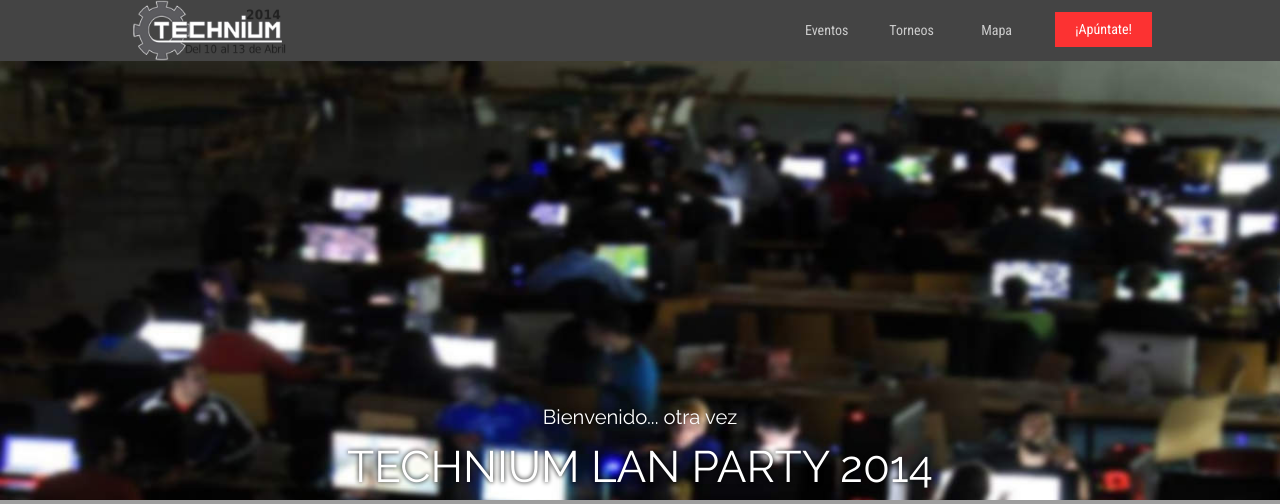
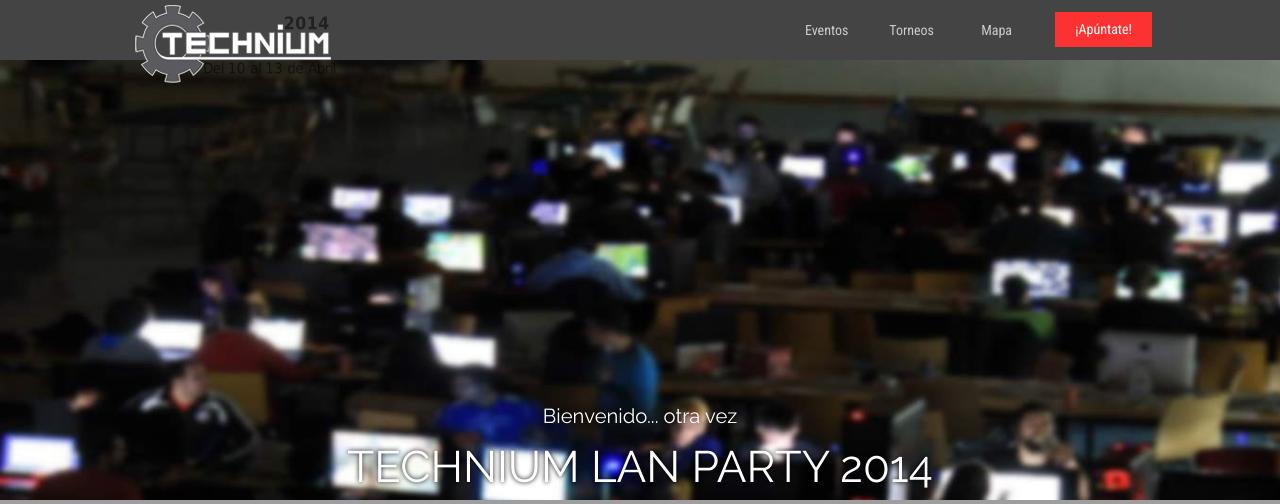
Before and after one commit to ndrs92/Technium-Web, a PHP site: page / in a window 1280 px wide. Shown: the top 504 px of the page. Run offline with PHP 8.4, Linux system fonts and the light colour scheme; some libraries are stand-ins or nearby versions; some web fonts are replaced; grey boxes are pictures that could not be loaded.

Commit message:
Changed lot of things, tried to keep web ready to public... kind of. Need to add some resources and its done

```diff
--- a/index.html
+++ b/index.html
@@ -41,7 +41,7 @@
    <div class="row collapse">
       <div class="three columns mobile-three">
          <div class="logo">
-            <img src="images/logotechnium.png" width="160" alt="Flatline" />
+            <img id="logofloat" src="images/logotechnium.png"  alt="Flatline" />
          </div>
       </div>
       <div class="nine columns mobile-one">
@@ -188,11 +188,8 @@
                                     data-cycle-next=".next"
                                     data-cycle-easing="easeInExpo"
                                     >
-                                    <a class="prev"><img height=64px width=64px src="images/arrow_left.png" /></span></a>
-                                    <a class="next"><img height=64px width=64px src="images/arrow_right.png" /></a>
-                                    <img src="images/feat-lrg-01.jpg" alt="" />
-                                    <img src="images/feat-lrg-02.jpg" alt="" />
-                                    <img src="images/feat-lrg-03.jpg" alt="" />
+                                    <img src="images/t2013_1.jpg" alt="" />
+
                                  </div>
                               </div>
                            </div>
@@ -249,9 +246,8 @@
                                  >
                                  <a class="prev"><img height=64px width=64px src="images/arrow_left.png" /></a>
                                  <a class="next"><img height=64px width=64px src="images/arrow_right.png" /></a>
-                                 <img src="images/feat-lrg-01.jpg" alt="" />
-                                 <img src="images/feat-lrg-02.jpg" alt="" />
-                                 <img src="images/feat-lrg-03.jpg" alt="" />
+                                 <img src="images/oculus1.jpg" alt="" />
+                                 <img src="images/hama1.jpg" alt="" />
                               </div>
                            </div>
                         </div>
@@ -310,11 +306,7 @@
                               data-cycle-next=".next"
                               data-cycle-easing="easeInExpo"
                               >
-                              <a class="prev"><img height=64px width=64px src="images/arrow_left.png" /></a>
-                              <a class="next"><img height=64px width=64px src="images/arrow_right.png" /></a>
-                              <img src="images/feat-lrg-01.jpg" alt="" />
-                              <img src="images/feat-lrg-02.jpg" alt="" />
-                              <img src="images/feat-lrg-03.jpg" alt="" />
+                              <img src="images/lanzcd1.jpg" alt="" />
                            </div>
                         </div>
                      </div>
@@ -537,187 +534,17 @@
             </article>
          </div>
       </div>
-      <!-- END.INNER-->
    </div>
-   <!-- END  2ND 3COL -->
 </div>
-<!-- START 3RD 3COL -->
-<div class="three mobile-two columns">
-   <!-- START.INNER-->
-   <figure class="project" id="project03">
-      <div class="thumb">
-         <a class="open-project" data-project="03" href="#project03"><img src="images/feat-03.jpg" alt="" /></a>
 
-      </div>
-      <figcaption>
-         <h3>COSA C</h3>
-         <p>Technium 2014</p>
-      </figcaption>
-   </figure>
-   <div class="project-window" id="showcase03">
-      <div class="row collapse content">
-         <div class="twelve columns">
-            <header>
-               <a class="close-project-window" href="#work" title="close"><i><img src="images/close.png" /></i></a>
-               <h3>COSA C</h3>
-            </header>
-            <article class="">
-               <div class="row collapse">
-                  <div class="five columns p20">
-                     <img src="images/html5.png" alt="" />
-                     <hr>
-                     <div class="row collapse mt20">
-                        <div class="six mobile-two columns">
-                           <ul class="no-bullet">
-                              <li><i class="icon-angle-right"></i> Ya :</li>
-                              <li><i class="icon-angle-right"></i> Veré :</li>
-                              <li><i class="icon-angle-right"></i> Que :</li>
-                              <li><i class="icon-angle-right"></i> Pongo :</li>
-                              <li><i class="icon-angle-right"></i> Por :</li>
-                              <li><i class="icon-angle-right"></i> Aquí :</li>
-                              <li><i class="icon-angle-right"></i> Coleguilla :</li>
-                              <li><i class="icon-angle-right"></i> Chorbo :</li>
-                           </ul>
-                        </div>
-                        <div class="six mobile-two columns">
-                           <ul class="no-bullet">
-                              <li>test</li>
-                              <li>test</li>
-                              <li>test</li>
-                              <li>test</li>
-                              <li>test</li>
-                              <li>test</li>
-                              <li>test</li>
-                              <li>test</li>
-                           </ul>
-                        </div>
-                     </div>
-                     <hr>
-                     <ul class="tags">
-                        <li><i class="icon-tags"></i> Tags : </li>
-                        <li><a href="#">Ya</a></li>
-                        <li><a href="#">veremos</a></li>
-                        <li><a href="#">que</a></li>
-                        <li><a href="#">uso</a></li>
-                        <li><a href="#">tienen</a></li>
-                     </ul>
-                     <hr>
-                     <div class="text-center"><a class="button expand">Botonaco</a></div>
-                  </div>
-                  <div class="seven columns text-center p20">
-                     <div class="cycle-slideshow animate"
-                     data-cycle-fx="scrollHorz"
-                     data-cycle-pause-on-hover="true"
-                     data-cycle-speed="1000"
-                     data-cycle-timeout="2000"
-                     data-cycle-prev=".prev"
-                     data-cycle-next=".next"
-                     data-cycle-easing="easeInExpo"
-                     >
-                     <a class="prev"><img height=64px width=64px src="images/arrow_left.png" /></a>
-                     <a class="next"><img height=64px width=64px src="images/arrow_right.png" /></a>
-                     <img src="images/feat-lrg-01.jpg" alt="" />
-                     <img src="images/feat-lrg-02.jpg" alt="" />
-                     <img src="images/feat-lrg-03.jpg" alt="" />
-                  </div>
-               </div>
-            </div>
-         </article>
-      </div>
-   </div>
-   <!-- END.INNER-->
-</div>
-<!-- END  3RD 3COL -->
-</div>
-<!-- START 4th 3COL -->
-<div class="three mobile-two columns">
-   <!-- START.INNER-->
-   <figure class="project" id="project04">
-      <div class="thumb">
-         <a class="open-project" data-project="04" href="#project04"><img src="images/feat-04.jpg" alt="" /></a>
 
-      </div>
-      <figcaption>
-         <h3>COSA D</h3>
-         <p>Technium 2014</p>
-      </figcaption>
-   </figure>
-   <div class="project-window" id="showcase04">
-      <div class="row collapse content">
-         <div class="twelve columns">
-            <header>
-               <a class="close-project-window" href="#work" title="close"><i><img src="images/close.png" /></i></a>
-               <h3>COSA D</h3>
-            </header>
-            <article class="">
-               <div class="row collapse">
-                  <div class="five columns p20">
-                     <img src="images/html5.png" alt="" />
-                     <hr>
-                     <div class="row collapse mt20">
-                        <div class="six mobile-two columns">
-                           <ul class="no-bullet">
-                              <li><i class="icon-angle-right"></i> Ya :</li>
-                              <li><i class="icon-angle-right"></i> Veré :</li>
-                              <li><i class="icon-angle-right"></i> Que :</li>
-                              <li><i class="icon-angle-right"></i> Pongo :</li>
-                              <li><i class="icon-angle-right"></i> Por :</li>
-                              <li><i class="icon-angle-right"></i> Aquí :</li>
-                              <li><i class="icon-angle-right"></i> Coleguilla :</li>
-                              <li><i class="icon-angle-right"></i> Chorbo :</li>
-                           </ul>
-                        </div>
-                        <div class="six mobile-two columns">
-                           <ul class="no-bullet">
-                              <li>test</li>
-                              <li>test</li>
-                              <li>test</li>
-                              <li>test</li>
-                              <li>test</li>
-                              <li>test</li>
-                              <li>test</li>
-                              <li>test</li>
-                           </ul>
-                        </div>
-                     </div>
-                     <hr>
-                     <ul class="tags">
-                        <li><i class="icon-tags"></i> Tags : </li>
-                        <li><a href="#">Ya</a></li>
-                        <li><a href="#">veremos</a></li>
-                        <li><a href="#">que</a></li>
-                        <li><a href="#">uso</a></li>
-                        <li><a href="#">tienen</a></li>
-                     </ul>
-                     <hr>
-                     <div class="text-center"><a class="button expand">Botonaco</a></div>
-                  </div>
-                  <div class="seven columns text-center p20">
-                     <div class="cycle-slideshow animate"
-                     data-cycle-fx="scrollHorz"
-                     data-cycle-pause-on-hover="true"
-                     data-cycle-speed="1000"
-                     data-cycle-timeout="2000"
-                     data-cycle-prev=".prev"
-                     data-cycle-next=".next"
-                     data-cycle-easing="easeInExpo"
-                     >
-                     <a class="prev"><img height=64px width=64px src="images/arrow_left.png" /></a>
-                     <a class="next"><img height=64px width=64px src="images/arrow_right.png" /></a>
-                     <img src="images/feat-lrg-01.jpg" alt="" />
-                     <img src="images/feat-lrg-02.jpg" alt="" />
-                     <img src="images/feat-lrg-03.jpg" alt="" />
-                  </div>
-               </div>
-            </div>
-         </article>
-      </div>
-   </div>
-   <!-- END.INNER-->
-</div>
-<!-- END  4TH 3COL -->
+
+
 </div>
 </div>
+
+-->
+
 </section>
 
 
--- a/stylesheets/design.css
+++ b/stylesheets/design.css
@@ -44,6 +44,7 @@
 #nav-bottom ul li:hover {opacity:1;}
 #nav-bottom ul li i{vertical-align:top !important;}
 
+img#logofloat {position: absolute;  top: 4px; z-index: 80;}
 
 #nav-bottom .search-wrapper {max-width:320px; width:100%; height:40px; display:inline-block; margin-top:10px;}
 #nav-bottom .search-wrapper form {margin:0 !important;}
```
Also changed, not shown: other parts of index.html (+24 -43 lines), images/client-list.png, images/cocacolacans.jpg (added), images/fix-1.jpg, images/hama1.jpg (added), images/lanzcd1.jpg (added), images/oculus1.jpg (added), images/t2013_1.jpg (added), images/t2013_2.jpg, images/t2013_3.jpg, images/t2013_4.jpg, images/t2013sh1.jpg (added), images/t2013sh2.jpg (added), images/t2013sh3.jpg (added), 2 more files, 2 other files.
